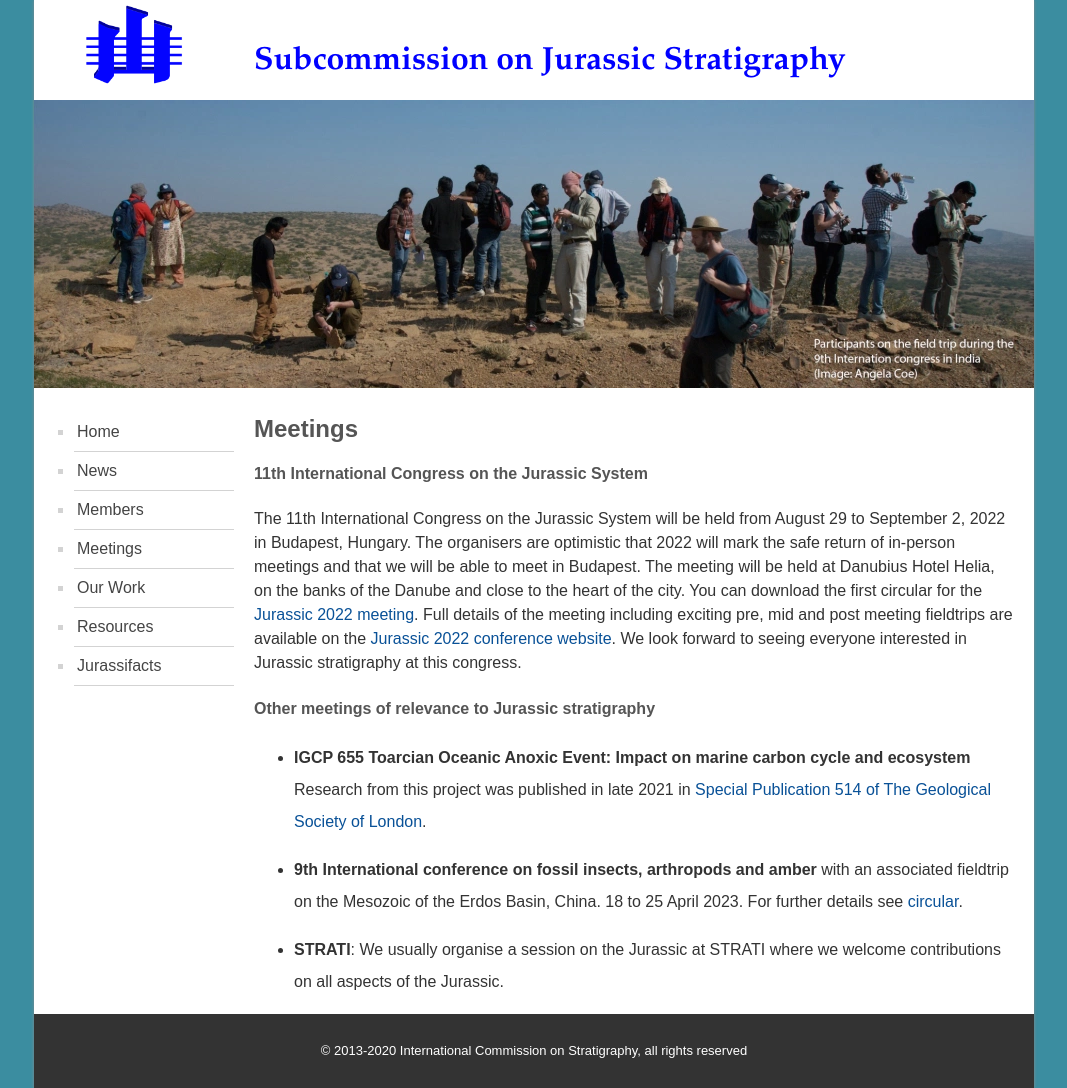
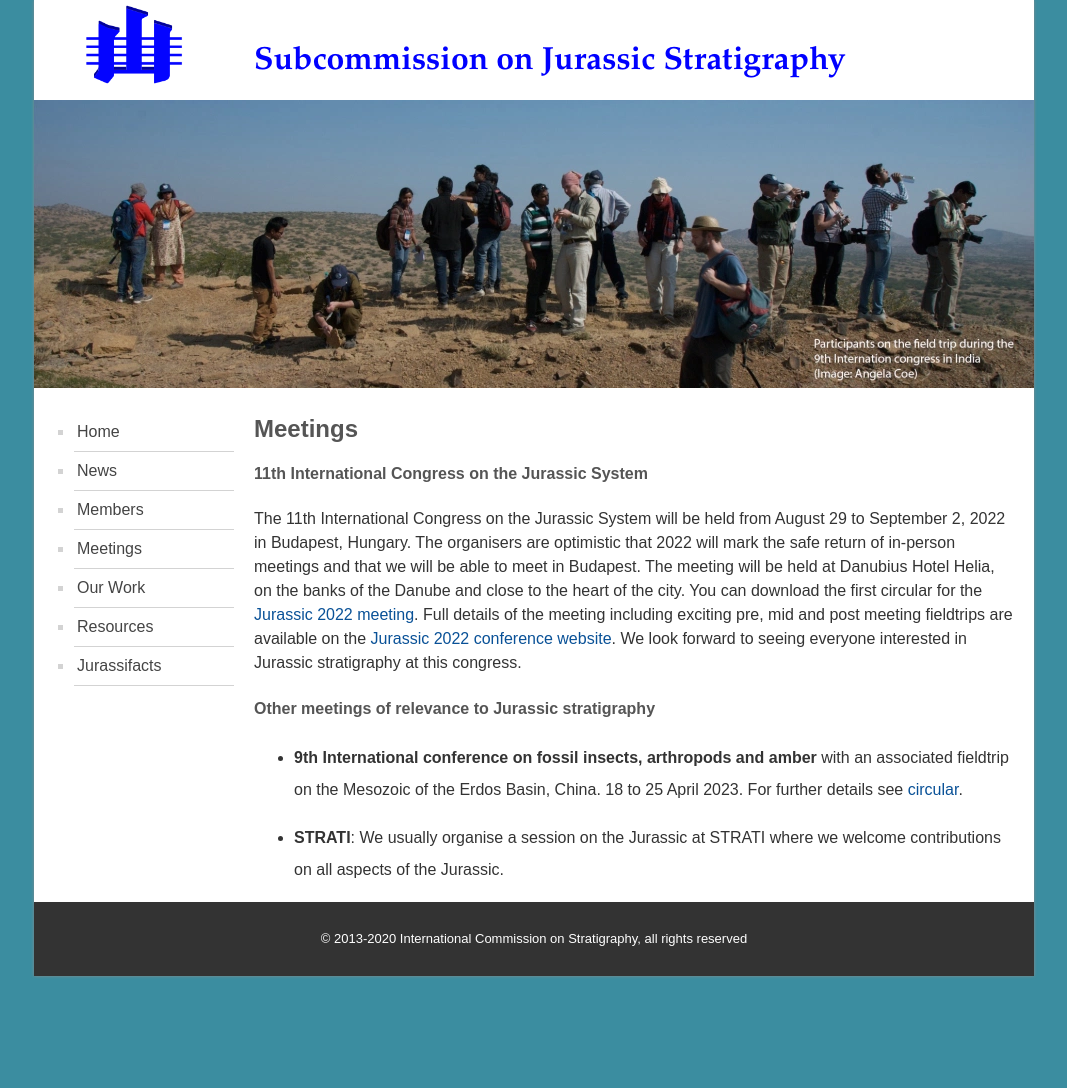
Before and after one commit to i-c-stratigraphy/subcommission-jurassic, a Jekyll site: the page built from pages/meetings.md, in a window 1280 px wide. Shown: the whole page, without its empty margins (106-1173 px from the left). Built offline with Jekyll 4.4.1, drawn with Linux system fonts in a browser that asks for light colours; after the commit the page ends 976 px from its top, so only the background shows below that.

Commit message:
Update meetings.md

```diff
--- a/pages/meetings.md
+++ b/pages/meetings.md
@@ -9,7 +9,6 @@ permalink: /meetings
 The 11th International Congress on the Jurassic System will be held from August 29 to September 2, 2022 in Budapest, Hungary. The organisers are optimistic that 2022 will mark the safe return of in-person meetings and that we will be able to meet in Budapest. The meeting will be held at Danubius Hotel Helia, on the banks of the Danube and close to the heart of the city. You can download the first circular for the [Jurassic 2022 meeting](https://jurassic2022.hu/download/jurassic2022.pdf). Full details of the meeting including exciting pre, mid and post meeting fieldtrips are available on the [Jurassic 2022 conference website](https://jurassic2022.hu/). We look forward to seeing everyone interested in Jurassic stratigraphy at this congress.
 
 #### Other meetings of relevance to Jurassic stratigraphy
-* **IGCP 655  Toarcian Oceanic Anoxic Event: Impact on marine carbon cycle and ecosystem** Research from this project was published in late 2021 in [Special Publication 514 of The Geological Society of London](https://sp.lyellcollection.org/content/514/1).
 
 * **9th International conference on fossil insects, arthropods and amber** with an associated fieldtrip on the Mesozoic of the Erdos Basin, China. 18 to 25 April 2023. For further details see [circular](files/9th_conference_on_fossil_insects.pdf).
 
```
